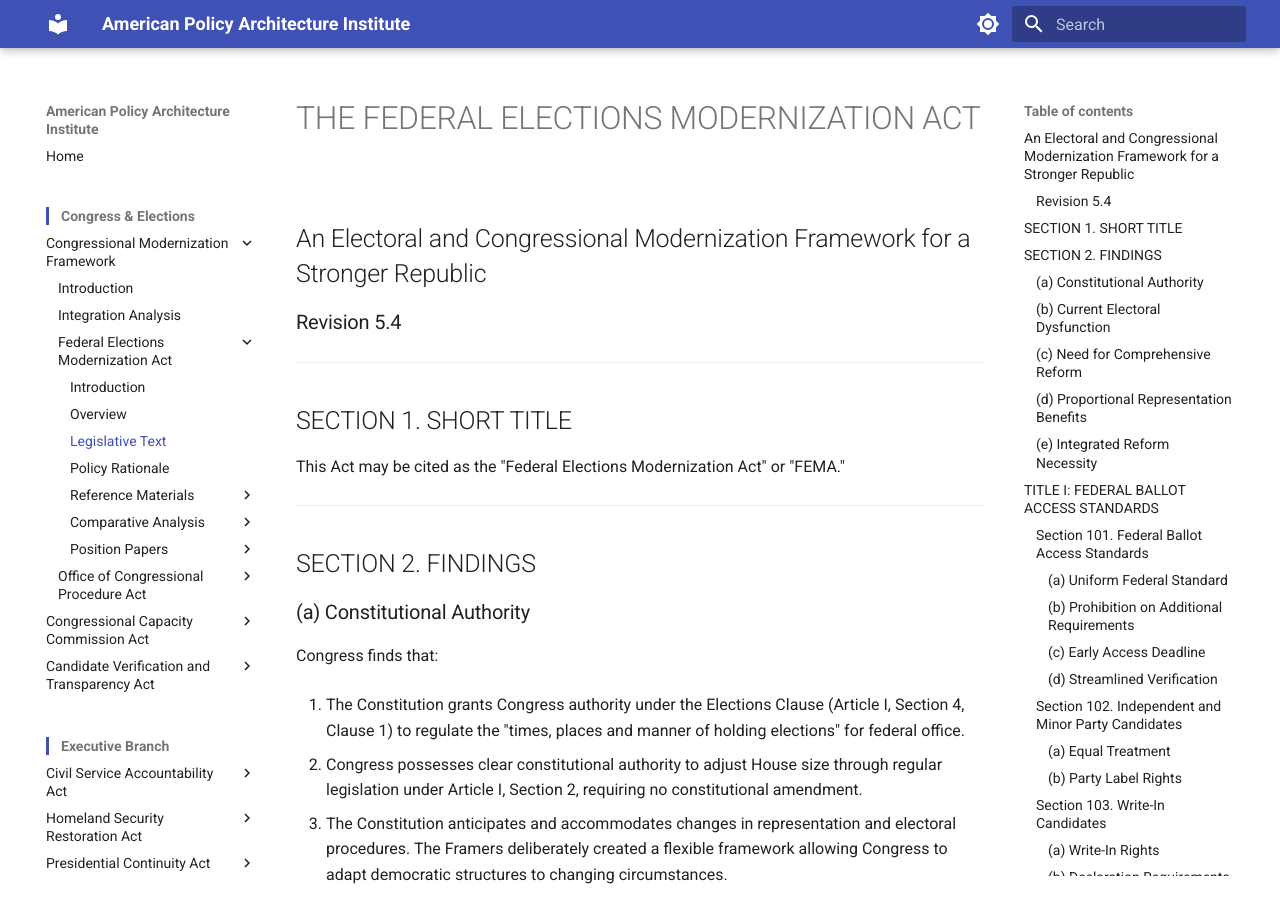
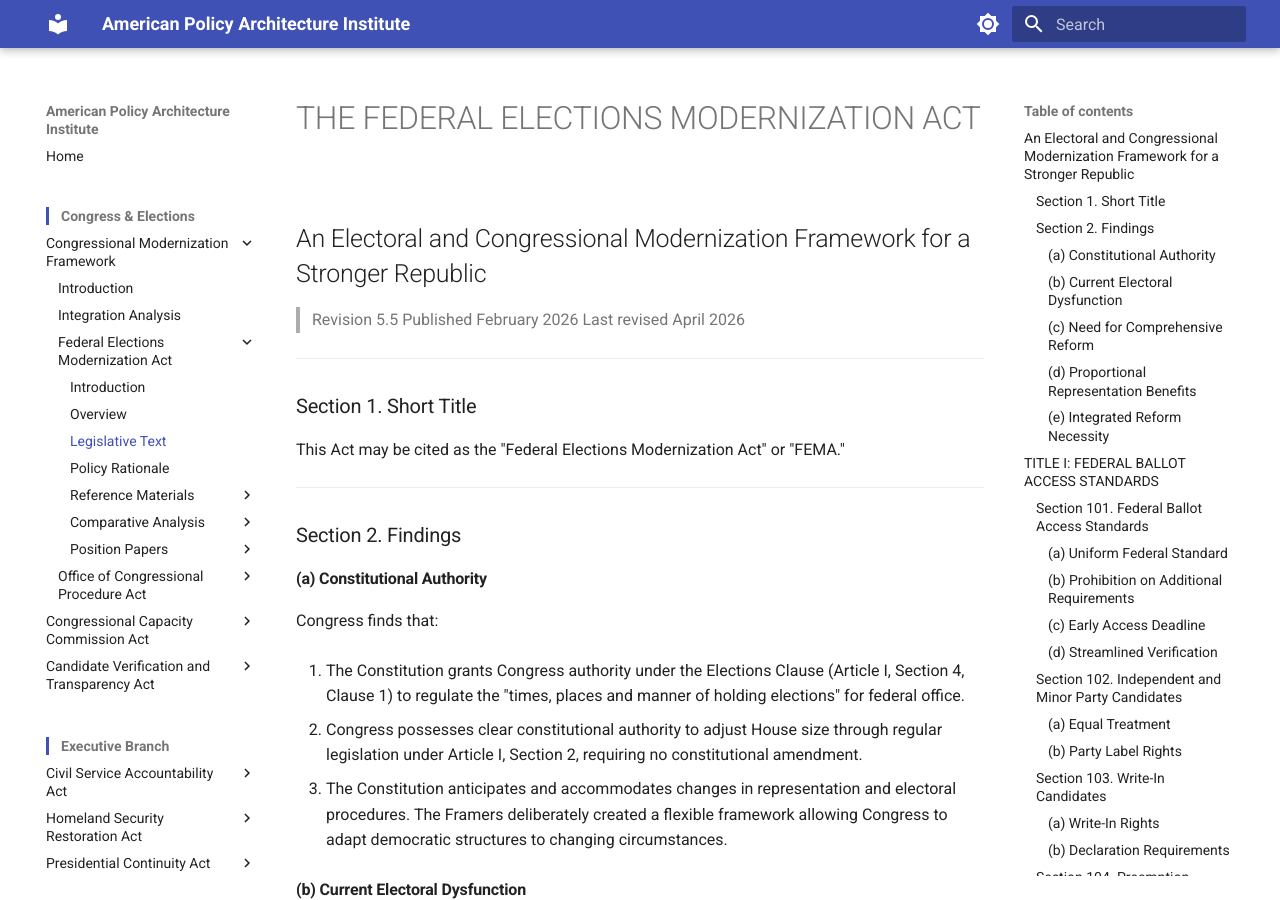
Before and after one commit to albertintech/apai, an MkDocs documentation site: the page built from docs/congress/cmf/fema/legislative-text.md, in a window 1280 px wide and 900 px high. Built offline with MkDocs 1.6.1 and Material for MkDocs 9.7.7, drawn with Linux system fonts in a browser that asks for light colours; some of the changed text lies outside the part shown.

Commit message:
Update legislative-text.md

```diff
--- a/docs/congress/cmf/fema/legislative-text.md
+++ b/docs/congress/cmf/fema/legislative-text.md
@@ -2,19 +2,21 @@
 
 ## An Electoral and Congressional Modernization Framework for a Stronger Republic
 
-### Revision 5.4
+> Revision 5.5
+> Published February 2026
+> Last revised April 2026
 
 ---
 
-## SECTION 1. SHORT TITLE
+### Section 1. Short Title
 
 This Act may be cited as the "Federal Elections Modernization Act" or "FEMA."
 
 ---
 
-## SECTION 2. FINDINGS
-
-### (a) Constitutional Authority
+### Section 2. Findings
+
+#### (a) Constitutional Authority
 
 Congress finds that:
 
@@ -24,7 +26,7 @@ Congress finds that:
 
 3. The Constitution anticipates and accommodates changes in representation and electoral procedures. The Framers deliberately created a flexible framework allowing Congress to adapt democratic structures to changing circumstances.
 
-### (b) Current Electoral Dysfunction
+#### (b) Current Electoral Dysfunction
 
 Congress finds that:
 
@@ -40,7 +42,7 @@ Congress finds that:
 
 9. Congress operates with infrastructure designed for 4 million Americans now serving 335 million -- an 84-fold population increase without proportional expansion in representative capacity. This structural mismatch between institutional capacity and governing demands has degraded Congress's ability to perform its constitutional functions effectively.
 
-### (c) Need for Comprehensive Reform
+#### (c) Need for Comprehensive Reform
 
 Congress finds that:
 
@@ -56,7 +58,7 @@ Congress finds that:
 
 15. State legislatures and city councils successfully operate with proportional representation systems and larger memberships, demonstrating that these reforms are practical, effective, and consistent with American governance traditions.
 
-### (d) Proportional Representation Benefits
+#### (d) Proportional Representation Benefits
 
 Congress finds that:
 
@@ -70,7 +72,7 @@ Congress finds that:
 
 20. Countries using proportional representation systems demonstrate higher voter satisfaction, broader representation of diverse viewpoints, and greater incentives for inter-party cooperation and coalition government formation.
 
-### (e) Integrated Reform Necessity
+#### (e) Integrated Reform Necessity
 
 Congress finds that:
 
@@ -3601,7 +3603,13 @@ through the processes established in Section 409(h).
 <!--
 ## Revision History
 
-**Revision 5.4** (Current)
+**Revision 5.5** (Current)
+
+- DPS Rev 3.1 compliance pass: title block updated to three-line block quote (Revision, Published, Last revised) per Section 1.2; Preliminary Sections (Short Title, Findings) converted from H2 ALL CAPS to H3 Title Case per Section 2.2 Preliminary Sections; Findings subsections (a) through (e) re-leveled from H3 to H4 per Section 2.2 Subsections; stale "Last revised" line removed from footer (date now lives in header per Section 1.3)
+- No substantive policy changes
+
+**Revision 5.4**
+
 - DPS 2.8 compliance pass: migrated download link path from electoral/cmf/fema/ to congress/cmf/fema/; added 📥 prefix and ⬇ parenthetical emojis per DPS Rev 2.8 Section 1.9; added "Last revised April 2026" line per DPS Rev 2.5 Section 1.3
 
 **Revision 5.3**
```
Also changed, not shown: other parts of docs/congress/cmf/fema/legislative-text.md (+0 -2 lines).
